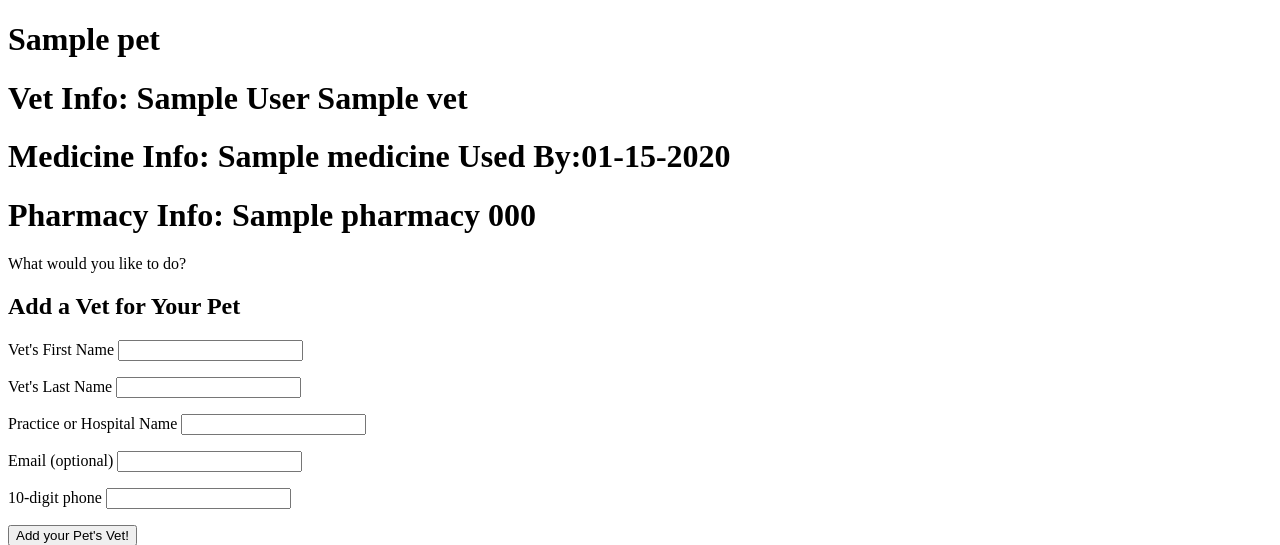
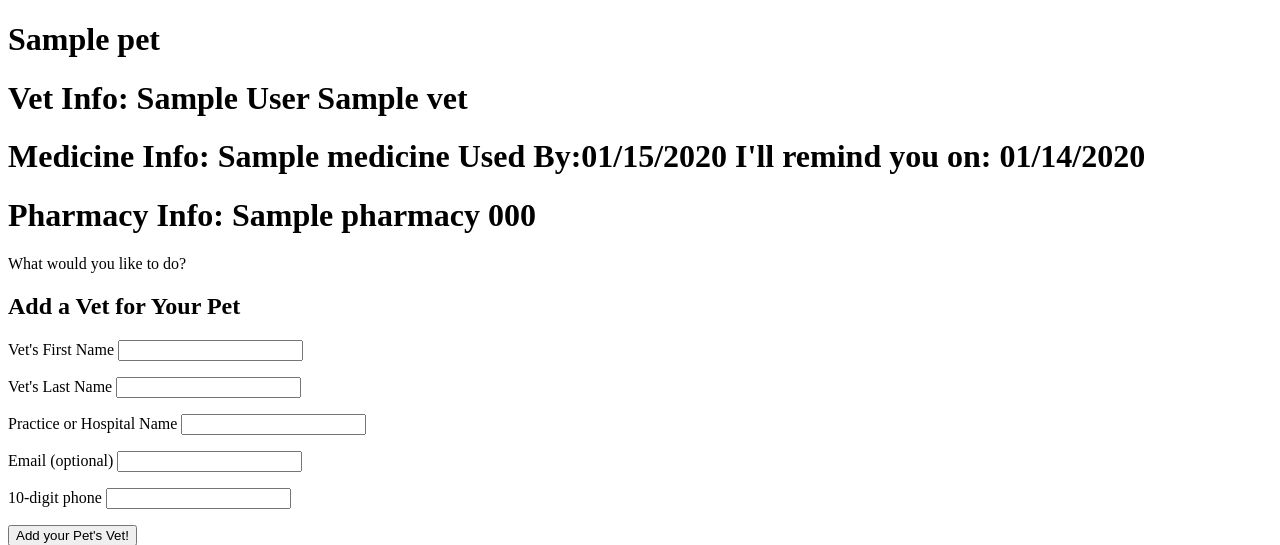
Before and after one commit to AlyssaWH/Petzilla, a Flask app: page /pets/1 in a window 1280 px wide. Shown: the top 545 px of the page. Run offline with Flask 2, Linux system fonts and the light colour scheme; the visitor is signed in with stand-in values (Sample User, id 1); tables that the repository leaves empty hold one stand-in row (values such as "Sample post").

Commit message:
Pushing before table alteration

```diff
--- a/Templates/pet_details.html
+++ b/Templates/pet_details.html
@@ -14,7 +14,9 @@
 
 {%for medicine in medicines%}
 
-<h1>Medicine Info: {{ medicine.med_name}} Used By:{{medicine.date_used_by.strftime('%m-%d-%Y')}}</h1>
+<h1>Medicine Info: {{ medicine.med_name}}
+    Used By:{{medicine.date_used_by.strftime('%m/%d/%Y')}}
+    I'll remind you on: {{remind_time}}</h1>
 {%endfor%}
 
 {% if pharmacy %}
--- a/crud.py
+++ b/crud.py
@@ -110,7 +110,7 @@ def get_pharm_by_pet_id(pet_id):
 def create_medicine(pet_id, med_name, dose_amount, days_left_at_entry, prescrip_num=None,
 doses_per_day=None, doses_per_month=None, entry_date=date.today()):
     """Create and return a new medicine entry"""
-    #dateusedby = is this the best way to calc this?
+
     date_used_by = entry_date + timedelta(days=days_left_at_entry)
 
 
@@ -129,13 +129,17 @@ doses_per_day=None, doses_per_month=None, entry_date=date.today()):
 def get_meds_by_pet_id(pet_id):
     return Medicine.query.filter(Medicine.pet_id == pet_id).all()
 
+def get_med_by_id(med_id):
+    """Return a medicine by primary key."""
+
+    return Medicine.query.get(med_id)
 
 
 
+def calculate_med_reminder(user_id, med_id):
+    user = get_user_by_id(user_id)
+    medicine = get_med_by_id(med_id)
+    reminder_date = (medicine.date_used_by -
+    timedelta(days=user.remind_time_preference)).strftime("%m/%d/%Y")
 
-
-#I'm not totally sure if I need this right now
-def calculate_med_reminder(user, medicine):
-    reminder_date = medicine.date_used_by - timedelta(days=user.remind_time_preference)
     return reminder_date
-#     update_date_used_by = medicines.update()\.where()
--- a/server.py
+++ b/server.py
@@ -4,7 +4,7 @@ from flask import Flask
 from flask import (Flask, render_template, request, flash, session,
                    redirect)
 from model import connect_to_db
-import crud
+import crud, schedule_reminder
 from jinja2 import StrictUndefined
 
 
@@ -115,13 +115,18 @@ def show_pet(pet_id):
     medicines=crud.get_meds_by_pet_id(pet_id)
     pharmacy = crud.get_pharm_by_pet_id(pet_id)
 
+    for medicine in medicines:
+        remind_time = crud.calculate_med_reminder(session['user'], medicine.med_id)
+
+
 
     if session["user"]!=pet.user_id:
         flash("This pet doesn't belong to you; returned to your dashboard")
         return redirect ("/dashboard")
 
     else:
-        return render_template("pet_details.html", pet=pet, vet=vet, medicines=medicines, pharmacy=pharmacy)
+        return render_template("pet_details.html", pet=pet, vet=vet, medicines=medicines,
+         pharmacy=pharmacy, remind_time=remind_time)
 
 @app.route("/pets/<pet_id>/add-vet", methods=['POST'])
 def add_a_vet(pet_id):
```
